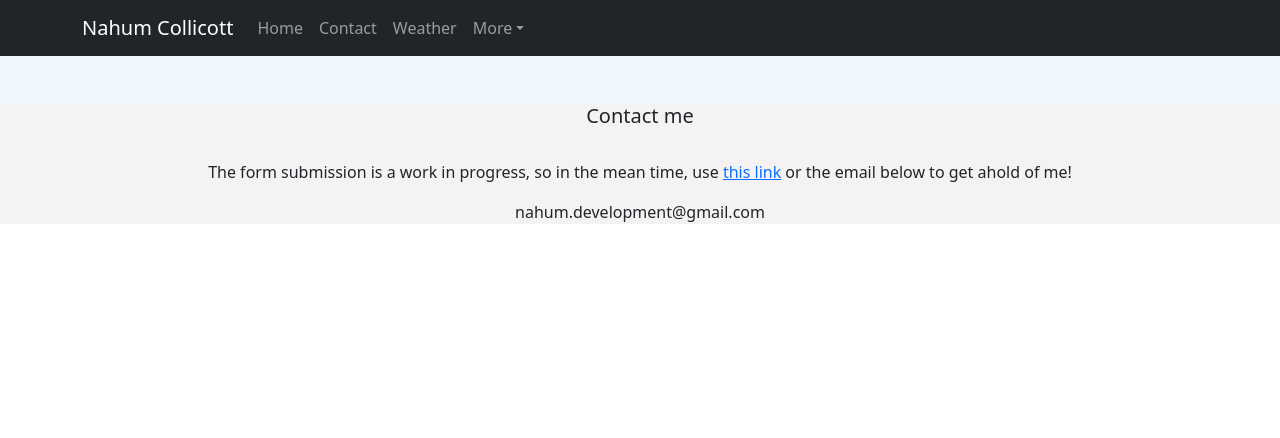
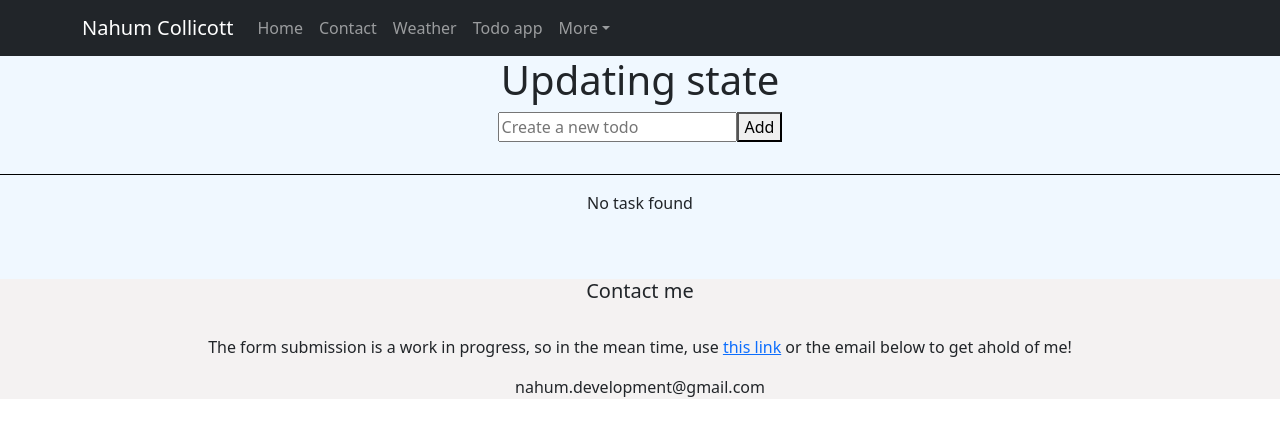
Before and after one commit to nahummc/react-dev-site, a React (Create React App) app: page /todo in a window 1280 px wide. Shown: the top 438 px of the page. Built offline with nearby package versions, Linux system fonts and the light colour scheme.

Commit message:
added todo app, all functionalities need better comments

```diff
--- a/src/App.js
+++ b/src/App.js
@@ -7,6 +7,7 @@ import Weather from './components/Weather.js';
 import ContactForm from './components/ContactForm.js';
 import { BrowserRouter as Router, Route, Routes } from 'react-router-dom'
 import Footer from './components/Footer.js'
+import Todo from './components/Todo.js';
 // import Chat from './components/Chat.js';
 
 
@@ -23,6 +24,7 @@ function App() {
         <Route path='/' element={<Home />}></Route>
         <Route path='/weather' element={<Weather />}></Route>
         <Route path='/contact' element={<ContactForm />}></Route>
+        <Route path='/todo' element={<Todo />}></Route>
         {/* <Route path='/chat' element={<Chat />}></Route> */}
       </Routes>
       </Router>
--- a/src/components/Navbar.js
+++ b/src/components/Navbar.js
@@ -7,13 +7,15 @@ function BasicNav() {
   return (
     <Navbar bg="dark" expand="lg" variant="dark">
       <Container>
-        <Navbar.Brand href="#home">Nahum Collicott</Navbar.Brand>
+        <Navbar.Brand href="/">Nahum Collicott</Navbar.Brand>
         <Navbar.Toggle aria-controls="basic-navbar-nav" />
         <Navbar.Collapse id="basic-navbar-nav">
           <Nav className="me-auto">
             <Nav.Link href="/">Home</Nav.Link>
             <Nav.Link href="contact">Contact</Nav.Link>
             <Nav.Link href="weather">Weather</Nav.Link>
+            <Nav.Link href="todo">Todo app</Nav.Link>
+            {/* <Nav.Link href="social">Socials</Nav.Link> */}
             {/* <Nav.Link href="#link">About</Nav.Link> */}
             <NavDropdown title="More" id="basic-nav-dropdown">
               {/* <NavDropdown.Item href="contact">Contact me</NavDropdown.Item> */}
--- /dev/null
+++ b/src/components/Todo.css
@@ -0,0 +1,19 @@
+.todo {
+    display: flex;
+}
+
+li {
+    font-size: 2em;
+}
+
+.delete-button {
+    margin-left: 2em;
+}
+
+.input-wrapper {
+    border-bottom: 1px solid black;
+}
+
+.list-wrapper {
+    margin-top: 1em;
+}
--- /dev/null
+++ b/src/components/Todo.js
@@ -0,0 +1,40 @@
+import React, { useState } from 'react';
+import TodoInput from './TodoInput.js';
+import TodoList from './TodoList.js'
+import './Todo.css';
+
+function Todo() {
+    const [todos, setTodos] = useState([]);
+    const [todo, setTodo] = useState("");
+
+    const addTodo = () => {
+        // make sure todo isnt empty
+        if (todo !== "") {
+        setTodos([...todos, todo]);
+        setTodo("");
+        } else {
+            alert("please enter in a task")
+        }
+    };
+
+  const deleteTodo = (text) => {
+    const newTodos = todos.filter((todo) => {
+      return todo !== text;
+    });
+    setTodos(newTodos);
+  };
+
+  return (
+    <div className=''>
+      <h1>Updating state</h1>
+        <TodoInput className='input' todo={todo} setTodo={setTodo} addTodo={addTodo} />
+        {/* passing todos and the method delete todos as props */}
+        <TodoList list={todos} remove={deleteTodo} />
+
+
+
+    </div>
+  );
+}
+
+export default Todo
--- /dev/null
+++ b/src/components/TodoInput.js
@@ -0,0 +1,22 @@
+import React from 'react';
+
+const TodoInput = ({ todo, setTodo, addTodo }) => {
+    return (
+        <div className="input-wrapper">
+        <input
+          type="text"
+          name="todo"
+          value={todo}
+          placeholder="Create a new todo"
+          onChange={(e) => {
+            setTodo(e.target.value);
+          }}
+        />
+        <button className="add-button" onClick={addTodo}>
+          Add
+        </button>
+      </div>
+    );
+}
+
+export default TodoInput;
--- /dev/null
+++ b/src/components/TodoList.js
@@ -0,0 +1,30 @@
+import React from 'react';
+import Button from 'react-bootstrap/Button';
+
+
+const TodoList = ({ list, remove }) => {
+    return (
+        <div className='list-wrapper'>
+        {list?.length > 0 ? (
+            <ul className="todo-list">
+              {list.map((entry, index) => (
+                  <div className="todo">
+                  <li key={index}> {entry} </li>
+
+                <Button className="delete-button btn-danger"
+                    onClick={() => {
+                      remove(entry);
+                    }}>Delete</Button>
+                </div>
+              ))}
+            </ul>
+          ) : (
+              <div className="empty">
+              <p>No task found</p>
+            </div>
+          )}
+          </div>
+    );
+}
+
+export default TodoList
--- a/src/components/Weather.css
+++ b/src/components/Weather.css
@@ -21,6 +21,7 @@
 .col {
     display: flex;
     flex-direction: column;
+    flex-grow: 4;
 }
 
 .condition {
@@ -33,7 +34,7 @@
     font-size: 1em;
     margin-left: auto;
     margin-bottom: 1em;
-    margin-top:-10;
+    /* margin-top: 0; */
 }
 
 .get-weather-btn {
--- a/src/components/Weather.js
+++ b/src/components/Weather.js
@@ -37,6 +37,7 @@ async function fetchWeather() {
   const response = await fetch(weatherAPI);
   const data = await response.json();
   console.log(data['cod'])
+  // if api is down/not working populate hard coded info
   if (data['cod'] === 401) {
     setCity('Fredericton')
     setConditions('Overcast')
```
Also changed, not shown: src/components/Socials.js (added, +10 -0 lines), src/components/Socials.css (added).
